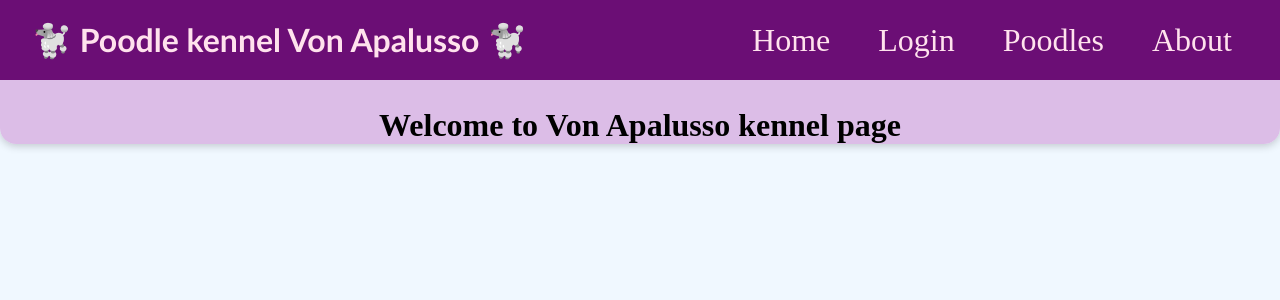
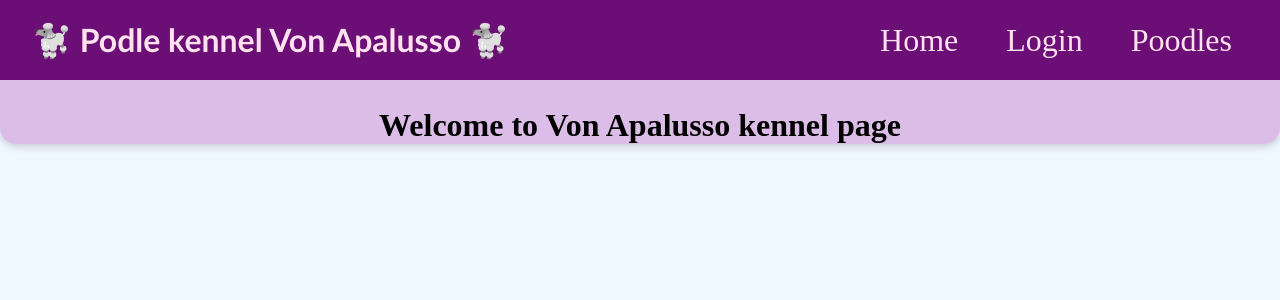
Before and after one commit to BakiZy/MyKennelApp, a React (Create React App) app: page / in a window 1280 px wide. Shown: the top 300 px of the page. Built offline with nearby package versions, Linux system fonts and the light colour scheme.

Commit message:
cleared a bit

```diff
--- a/src/App.js
+++ b/src/App.js
@@ -25,8 +25,7 @@ function App() {
         ) : (
           <Route path="/login" element={<LoginPage />} />
         )}
-
-        <Route path="/admin" element={<AdminPage />} />
+        {authContext.isAdmin && <Route path="/admin" element={<AdminPage />} />}
         <Route path="*" element={<NotFound />} />
       </Routes>
     </Layout>
--- a/src/components/Authentication/LoginForm.js
+++ b/src/components/Authentication/LoginForm.js
@@ -14,7 +14,6 @@ const AuthForm = () => {
 
   const [isLogin, setIsLogin] = useState(true);
   const [isLoading, setIsLoading] = useState(false);
-  const [isAdmin, setIsAdmin] = useState(false);
 
   const switchLoginHandler = () => {
     setIsLogin((prevState) => !prevState);
@@ -52,7 +51,6 @@ const AuthForm = () => {
           console.log(response.data);
           if (response.data.username === "AdminZ") {
             authContext.isAdmin = true;
-            console.log("adminEZARA");
           }
           setIsLogin(true);
           setIsLoading(false);
--- a/src/components/Poodles/PoodleDetail.js
+++ b/src/components/Poodles/PoodleDetail.js
@@ -6,7 +6,8 @@ import AuthContext from "../../store/auth-context";
 const PoodleDetail = (props) => {
   const authContext = useContext(AuthContext);
   const isLoggedIn = authContext.isLoggedIn;
-  console.log(isLoggedIn);
+  const isAdmin = authContext.isAdmin;
+
   const dateOfBirth = new Date(props.dateOfBirth).toDateString();
   return (
     <li className={classes.poodle}>
@@ -22,12 +23,12 @@ const PoodleDetail = (props) => {
           ) : (
             <p>Genetic testings : no</p>
           )}
-          {isLoggedIn && <p>Pedigree number: {props.pedigreeNumber}</p>}
+          {isAdmin && <p>Pedigree number: {props.pedigreeNumber}</p>}
           <p>Size : {props.poodleSizeName}</p>
           <p>Color : {props.poodleColorName}</p>
         </div>
         <div className={classes.actions}>
-          {isLoggedIn && (
+          {isAdmin && (
             <button
               className={classes.button}
               onClick={() => props.onEdit(props.id)}
--- a/src/components/UI/Layout.js
+++ b/src/components/UI/Layout.js
@@ -1,4 +1,3 @@
-import Navigation from "./Navigation";
 import classes from "./Layout.module.css";
 import React from "react";
 
--- a/src/components/UI/Navigation.js
+++ b/src/components/UI/Navigation.js
@@ -8,11 +8,13 @@ const Navigation = () => {
 
   const isLogged = authContext.isLoggedIn;
   const isAdmin = authContext.isAdmin;
-  console.log(isAdmin + "navigation info o adminu");
   return (
     <header className={classes.header}>
       <div className={classes.logo}>
-        &#128041; Poodle kennel Von Apalusso &#128041;
+        <span role="img" aria-label="poodle">
+          {" "}
+          &#128041; Podle kennel Von Apalusso &#128041;
+        </span>
       </div>
       <nav>
         <ul>
@@ -32,9 +34,6 @@ const Navigation = () => {
           <li>
             <Link to="/poodles">Poodles</Link>
           </li>
-          <li>
-            <Link to="/about">About</Link>
-          </li>
           {isAdmin && (
             <li>
               <Link to="/admin">Admin</Link>
--- a/src/pages/Admin.js
+++ b/src/pages/Admin.js
@@ -11,7 +11,6 @@ const AdminPage = (props) => {
   });
   const authContext = useContext(AuthContext);
   const token = authContext.token;
-  const isAdmin = authContext.isAdmin;
 
   const roleInputRef = useRef();
   useEffect(() => {
@@ -22,7 +21,7 @@ const AdminPage = (props) => {
       .then((response) => {
         const loadedData = [];
         const roles = response.data;
-        console.log(roles);
+        // console.log(roles);
 
         for (const key in response.data) {
           loadedData.push({
--- a/src/pages/Poodles.js
+++ b/src/pages/Poodles.js
@@ -14,7 +14,7 @@ const Poodles = () => {
       .then((response) => {
         const loadedData = [];
         const responseData = response.data;
-        console.log(response.data);
+        // console.log(response.data);
         for (const key in responseData) {
           loadedData.push({
             key: key,
--- a/src/store/auth-context.js
+++ b/src/store/auth-context.js
@@ -56,6 +56,7 @@ export const AuthContextProvider = (props) => {
   }
 
   const [token, setToken] = useState(initialToken);
+
   useEffect(() => {
     if (initialUsername === "AdminZ") {
       setIsAdmin(true);
@@ -85,6 +86,7 @@ export const AuthContextProvider = (props) => {
     logoutTimer = setTimeout(logoutHandler, remainingLoginTime);
   };
 
+  //auto logout
   useEffect(() => {
     if (tokenData) {
       console.log("token expiration" + tokenData.expiration);
```
Also changed, not shown: src/pages/EditPoodle.js (added).
